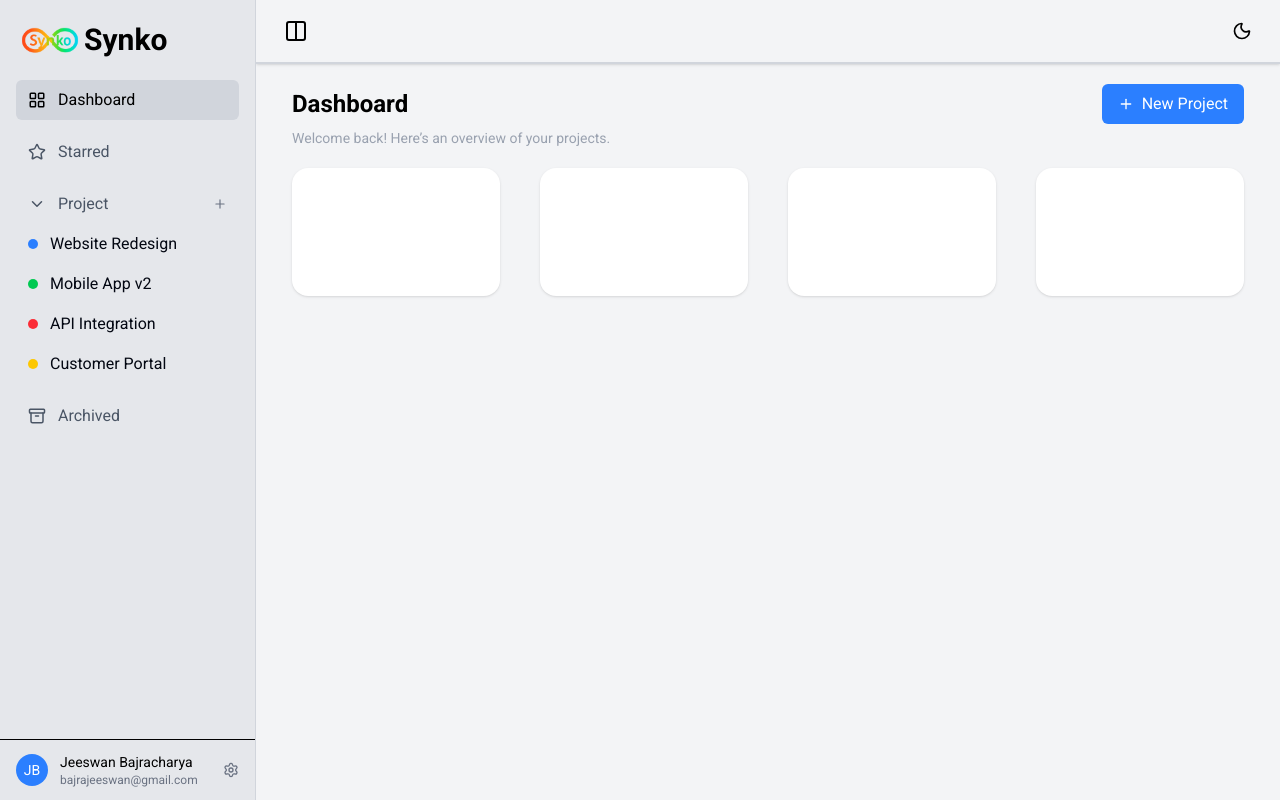
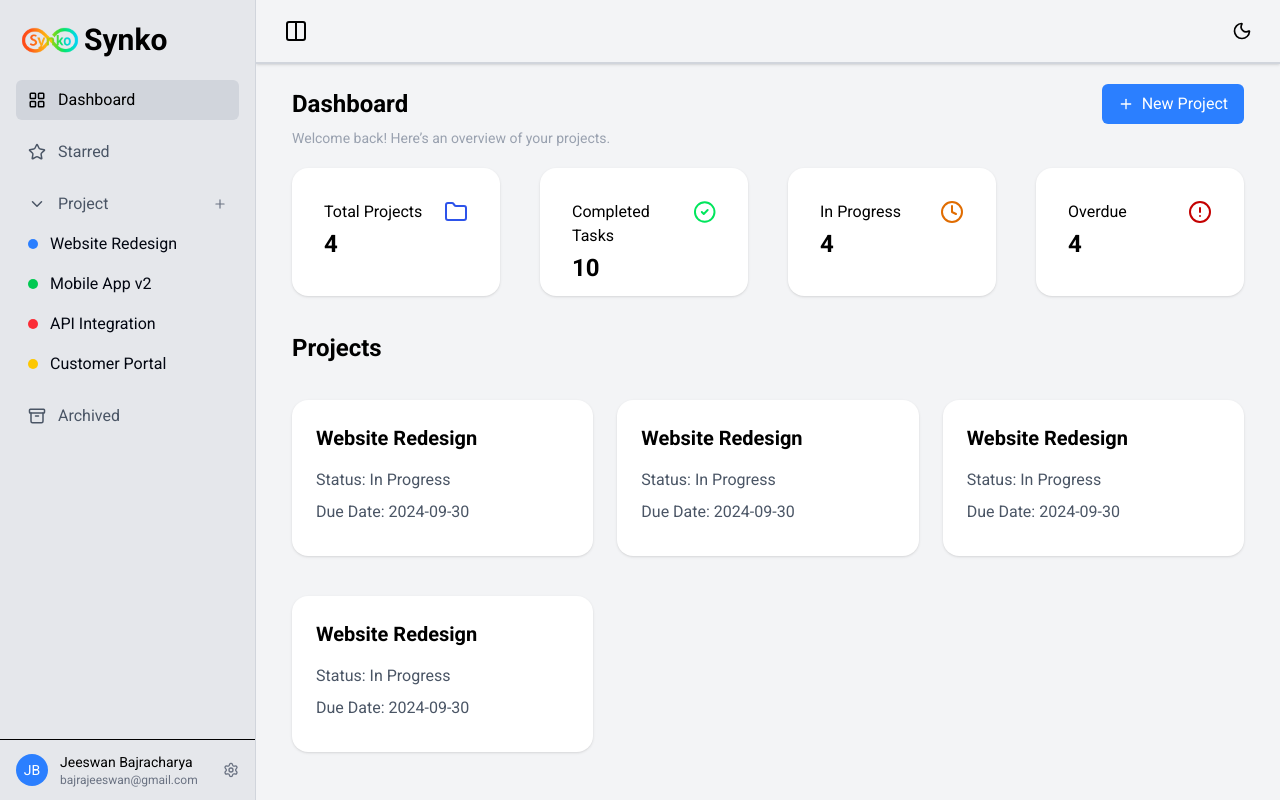
Before and after one commit to jeeswan/Synko-Frontend, a React (Vite) app in the folder Synko/: page /dashboard in a window 1280 px wide. Built offline with nearby package versions, Linux system fonts and the light colour scheme.

Commit message:
Dashboard UI/Project Overview & Project Lists

```diff
--- a/Synko/src/pages/Dashboard.jsx
+++ b/Synko/src/pages/Dashboard.jsx
@@ -1,5 +1,5 @@
 import React from 'react'
-import { Plus } from 'lucide-react'
+import { Plus, Folder, CircleCheck, Clock, CircleAlert } from 'lucide-react'
 
 const Dashboard = () => {
   return (
@@ -17,12 +17,71 @@ const Dashboard = () => {
         <p className='text-sm text-gray-400 font-light'>Welcome back! Here’s an overview of your projects.</p>
       </div>
 
-      {/* Content area (future cards / tables go here) */}
-      <div className="grid grid-cols-1 md:grid-cols-4 gap-10">
-        <div className="h-32 bg-white rounded-2xl shadow" />
-        <div className="h-32 bg-white rounded-2xl shadow" />
-        <div className="h-32 bg-white rounded-2xl shadow" />
-        <div className="h-32 bg-white rounded-2xl shadow" />
+      {/* Projects Overviews */}
+      <div className="grid grid-cols-1 md:grid-cols-4 gap-10 pb-8">
+        <div className="h-32 bg-white rounded-2xl shadow">
+          <div className='flex flex-row pt-8 px-8 justify-between'>
+            <p>Total Projects</p>
+            <Folder size={24} color='#2D53EA'/>
+          </div>
+          <p className='px-8 pt-1 text-2xl font-semibold'>4</p>
+        </div>
+
+        <div className="h-32 bg-white rounded-2xl shadow">
+          <div className='flex flex-row pt-8 px-8 justify-between'>
+            <p>Completed Tasks</p>
+            <CircleCheck size={24} color='#00E65C'/>
+          </div>
+          <p className='px-8 pt-1 text-2xl font-semibold'>10</p>
+        </div>
+
+        <div className="h-32 bg-white rounded-2xl shadow">
+          <div className='flex flex-row pt-8 px-8 justify-between'>
+            <p>In Progress</p>
+            <Clock size={24} color='#E06C00'/>
+          </div>
+          <p className='px-8 pt-1 text-2xl font-semibold'>4</p>
+        </div>
+
+        <div className="h-32 bg-white rounded-2xl shadow">
+          <div className='flex flex-row pt-8 px-8 justify-between'>
+            <p>Overdue</p>
+            <CircleAlert size={24} color='#C40000'/>
+          </div>
+          <p className='px-8 pt-1 text-2xl font-semibold'>4</p>
+        </div>
+      </div>
+
+      <div className="pb-8">
+        <h1 className="text-2xl font-semibold">Projects</h1>
+      </div>
+
+      {/* Projects List */}
+      <div className="space-y-4 grid grid-cols-1 md:grid-cols-3 gap-6">
+        {/* Project Card */}
+        <div className="bg-white rounded-2xl shadow p-6">
+          <h2 className="text-xl font-semibold mb-4">Website Redesign</h2>
+          <p className="text-gray-600 mb-2">Status: In Progress</p>
+          <p className="text-gray-600 mb-2">Due Date: 2024-09-30</p>
+        </div>
+        {/* Project Card */}
+        <div className="bg-white rounded-2xl shadow p-6">
+          <h2 className="text-xl font-semibold mb-4">Website Redesign</h2>
+          <p className="text-gray-600 mb-2">Status: In Progress</p>
+          <p className="text-gray-600 mb-2">Due Date: 2024-09-30</p>
+        </div>
+        {/* Project Card */}
+        <div className="bg-white rounded-2xl shadow p-6">
+          <h2 className="text-xl font-semibold mb-4">Website Redesign</h2>
+          <p className="text-gray-600 mb-2">Status: In Progress</p>
+          <p className="text-gray-600 mb-2">Due Date: 2024-09-30</p>
+        </div>
+        {/* Project Card */}
+        <div className="bg-white rounded-2xl shadow p-6">
+          <h2 className="text-xl font-semibold mb-4">Website Redesign</h2>
+          <p className="text-gray-600 mb-2">Status: In Progress</p>
+          <p className="text-gray-600 mb-2">Due Date: 2024-09-30</p>
+        </div>
       </div>
     </div>
   )
```
